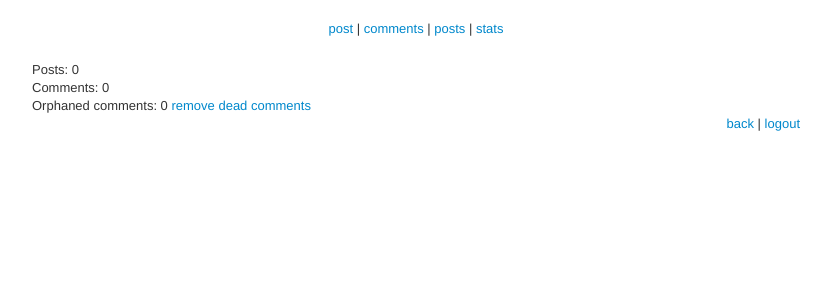
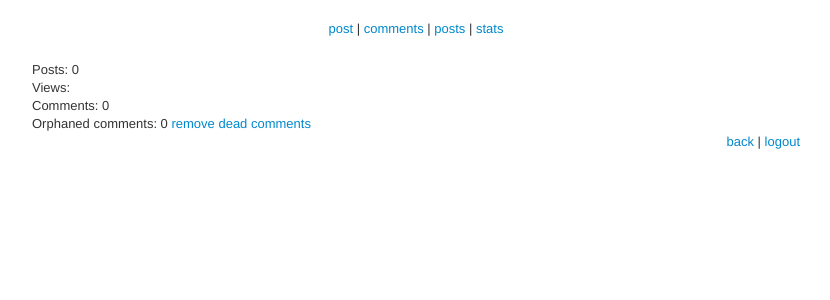
Before and after one commit to Seldan/blog, a PHP site: page /admin.php in a window 1280 px wide. Shown: the top 300 px of the page, without its empty margins (224-1054 px from the left). Run offline with PHP 8.4, Linux system fonts and the light colour scheme; the visitor is signed in with stand-in values (Sample User, id 1); data that the repository does not hold is empty.

Commit message:
Views!
-views implemented
-useablity improvements for single post view.

```diff
--- a/INSTALL/DB.SQL
+++ b/INSTALL/DB.SQL
@@ -3,8 +3,8 @@
   name varchar(64) COLLATE utf8_unicode_ci NOT NULL,
   datetime datetime NOT NULL,
   title varchar(255) COLLATE utf8_unicode_ci NOT NULL,
-  content text COLLATE utf8_unicode_ci,
-  views int(32) UNSIGNED,
+  content text COLLATE utf8_unicode_ci NOT NULL,
+  views int(32) UNSIGNED NOT NULL,
   PRIMARY KEY (id)
 ) DEFAULT CHARSET=utf8 COLLATE=utf8_unicode_ci;
 
--- a/archive.php
+++ b/archive.php
@@ -36,6 +36,8 @@
             echo "From: ".$entry["name"];
             echo "<br />\n";
             echo "Date: ".$entry["datetime"];
+            echo "<br />\n";
+            echo "Views: ".$entry["views"];
             echo "<br />\n<br />\n";
             echo $entry["content"];
             echo "\n</p>\n";
--- a/index.php
+++ b/index.php
@@ -45,6 +45,8 @@
                 echo "From: ".$entry["name"];
                 echo "<br />\n";
                 echo "Date: ".$entry["datetime"];
+                echo "<br />\n";
+                echo "Views: ".$entry["views"];
                 echo "<br />\n<br />\n";
                 if (mb_strlen($entry["content"], 'UTF8') <= 1200) {
                     echo $entry["content"];
--- a/stats.php
+++ b/stats.php
@@ -10,6 +10,10 @@
     $sql = "SELECT * FROM entry";
     $posts = mysqli_num_rows(mysqli_query($db, $sql));
     echo "Posts: ".$posts."<br />\n";
+    //get views
+    $sql = "SELECT SUM(views) FROM entry";
+    $views = mysqli_fetch_assoc(mysqli_query($db, $sql));
+    echo "Views: ".$views['SUM(views)']."<br />\n";
     //get number of comments
     $sql = "SELECT * FROM comment";
     $comments = mysqli_num_rows(mysqli_query($db, $sql));
@@ -24,5 +28,4 @@
         }
         echo "orphaned comments removed";
     }
-    //var_dump($dead_comments);
 ?>
```
Also changed, not shown: show.php (+6 -3 lines).
